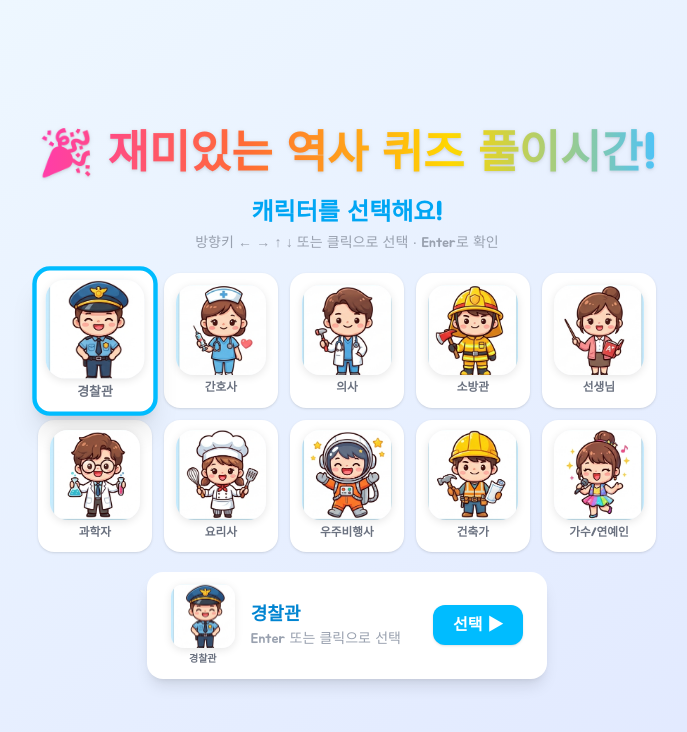
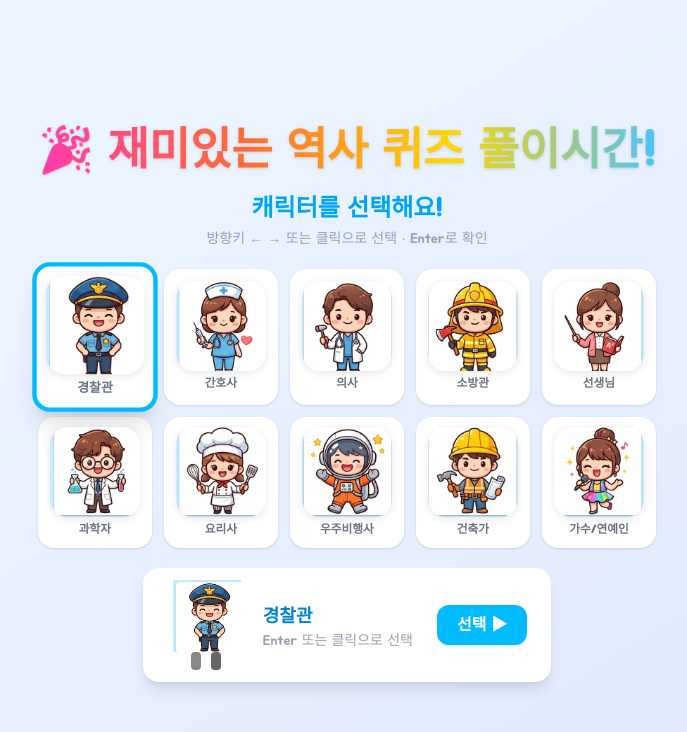
Before and after one commit to jokwang0519/quiz-game, a Next.js app: page /student in a window 1280 px wide. Shown: the top 732 px of the page, without its empty margins (293-980 px from the left). Built offline with nearby package versions, Linux system fonts and the light colour scheme.

Commit message:
자동 저장: ProfileSelect.tsx

```diff
--- a/components/ProfileSelect.tsx
+++ b/components/ProfileSelect.tsx
@@ -20,13 +20,32 @@ export default function ProfileSelect({ onConfirm }: Props) {
   const [step, setStep] = useState<"pick" | "name">("pick");
   const nameRef = useRef<HTMLInputElement>(null);
 
+  // 걷기 애니메이션 상태
+  const [walkKey, setWalkKey] = useState(0);
+  const [walkDir, setWalkDir] = useState<"left" | "right" | null>(null);
+  const [isWalking, setIsWalking] = useState(false);
+  const prevSelected = useRef(1);
+  const walkTimeout = useRef<ReturnType<typeof setTimeout> | null>(null);
+
+  const changeSelected = (newId: number) => {
+    if (newId === selected) return;
+    const dir = newId > prevSelected.current ? "right" : "left";
+    setWalkDir(dir);
+    setIsWalking(true);
+    setWalkKey(k => k + 1);
+    prevSelected.current = newId;
+    setSelected(newId);
+    if (walkTimeout.current) clearTimeout(walkTimeout.current);
+    walkTimeout.current = setTimeout(() => setIsWalking(false), 600);
+  };
+
   useEffect(() => {
     const handler = (e: KeyboardEvent) => {
       if (step === "pick") {
-        if (e.key === "ArrowRight") setSelected(s => s < TOTAL ? s + 1 : 1);
-        else if (e.key === "ArrowLeft") setSelected(s => s > 1 ? s - 1 : TOTAL);
-        else if (e.key === "ArrowDown") setSelected(s => s + COLS <= TOTAL ? s + COLS : s);
-        else if (e.key === "ArrowUp") setSelected(s => s - COLS >= 1 ? s - COLS : s);
+        if (e.key === "ArrowRight") changeSelected(Math.min(selected + 1, TOTAL));
+        else if (e.key === "ArrowLeft") changeSelected(Math.max(selected - 1, 1));
+        else if (e.key === "ArrowDown") { const n = selected + COLS; if (n <= TOTAL) changeSelected(n); }
+        else if (e.key === "ArrowUp") { const n = selected - COLS; if (n >= 1) changeSelected(n); }
         else if (e.key === "Enter") setStep("name");
       } else if (step === "name") {
         if (e.key === "Escape") setStep("pick");
@@ -35,7 +54,7 @@ export default function ProfileSelect({ onConfirm }: Props) {
     };
     window.addEventListener("keydown", handler);
     return () => window.removeEventListener("keydown", handler);
-  }, [step, name]);
+  }, [step, name, selected]);
 
   useEffect(() => {
     if (step === "name") setTimeout(() => nameRef.current?.focus(), 50);
@@ -51,7 +70,46 @@ export default function ProfileSelect({ onConfirm }: Props) {
     onConfirm(selected, name.trim());
   };
 
+  // 걷기 CSS 애니메이션
+  const walkStyle = isWalking && walkDir ? {
+    animation: `walk-${walkDir} 0.55s cubic-bezier(.22,.68,0,1.1) both`,
+  } : {};
+
   return (
+    <>
+      <style>{`
+        @keyframes walk-right {
+          0%   { transform: translateX(-60px) translateY(0px) scaleX(-1); opacity: 0.5; }
+          15%  { transform: translateX(-40px) translateY(-10px) scaleX(-1); opacity: 1; }
+          30%  { transform: translateX(-20px) translateY(0px) scaleX(-1); }
+          45%  { transform: translateX(-8px) translateY(-8px) scaleX(-1); }
+          60%  { transform: translateX(0px) translateY(0px) scaleX(-1); }
+          75%  { transform: translateX(0px) translateY(-4px) scaleX(1); }
+          100% { transform: translateX(0px) translateY(0px) scaleX(1); }
+        }
+        @keyframes walk-left {
+          0%   { transform: translateX(60px) translateY(0px) scaleX(1); opacity: 0.5; }
+          15%  { transform: translateX(40px) translateY(-10px) scaleX(1); opacity: 1; }
+          30%  { transform: translateX(20px) translateY(0px) scaleX(1); }
+          45%  { transform: translateX(8px) translateY(-8px) scaleX(1); }
+          60%  { transform: translateX(0px) translateY(0px) scaleX(1); }
+          75%  { transform: translateX(0px) translateY(-4px) scaleX(-1); }
+          100% { transform: translateX(0px) translateY(0px) scaleX(-1); }
+        }
+        @keyframes leg-swing {
+          0%, 100% { transform: rotate(-18deg); }
+          50%       { transform: rotate(18deg); }
+        }
+        @keyframes arm-swing {
+          0%, 100% { transform: rotate(14deg); }
+          50%       { transform: rotate(-14deg); }
+        }
+        @keyframes body-bob {
+          0%, 100% { transform: translateY(0px); }
+          50%       { transform: translateY(-4px); }
+        }
+      `}</style>
+
       <div className="min-h-screen bg-gradient-to-br from-sky-50 to-indigo-100 flex flex-col items-center justify-center p-4">
 
         <h1 className="font-extrabold mb-2 drop-shadow text-center" style={{
@@ -67,14 +125,14 @@ export default function ProfileSelect({ onConfirm }: Props) {
         {step === "pick" && (
           <>
             <h2 className="text-2xl font-extrabold text-sky-500 mb-1">캐릭터를 선택해요!</h2>
-          <p className="text-gray-400 text-sm mb-5">방향키 ← → ↑ ↓ 또는 클릭으로 선택 · Enter로 확인</p>
+            <p className="text-gray-400 text-sm mb-5">방향키 ← → 또는 클릭으로 선택 · Enter로 확인</p>
 
             <div className="grid gap-3" style={{ gridTemplateColumns: `repeat(${COLS}, 1fr)` }}>
               {Array.from({ length: TOTAL }, (_, i) => i + 1).map(id => (
                 <button
                   key={id}
-                onClick={() => { setSelected(id); setStep("name"); }}
-                onMouseEnter={() => setSelected(id)}
+                  onClick={() => { changeSelected(id); setStep("name"); }}
+                  onMouseEnter={() => changeSelected(id)}
                   className={`rounded-2xl p-2 transition-all duration-150 outline-none bg-white flex items-center justify-center
                     ${selected === id
                       ? "border-4 border-sky-400 scale-110 shadow-xl"
@@ -86,19 +144,80 @@ export default function ProfileSelect({ onConfirm }: Props) {
               ))}
             </div>
 
-          <div className="mt-5 flex items-center gap-4 bg-white rounded-2xl shadow-lg px-6 py-3">
-            <CharacterAvatar id={selected} size={64} />
-            <div>
+            {/* 걷기 프리뷰 */}
+            <div className="mt-5 flex items-center gap-4 bg-white rounded-2xl shadow-lg px-6 py-3" style={{ overflow: "hidden", minWidth: 280 }}>
+              {/* 걷는 캐릭터 + 다리 스윙 */}
+              <div style={{ position: "relative", width: 80, height: 90, flexShrink: 0 }}>
+                {/* 캐릭터 몸체 — 걷기 이동 애니메이션 */}
+                <div
+                  key={walkKey}
+                  style={{
+                    position: "absolute", inset: 0,
+                    ...walkStyle,
+                  }}
+                >
+                  {/* 몸 업다운 */}
+                  <div style={{
+                    animation: isWalking ? "body-bob 0.18s ease-in-out infinite" : "none",
+                    width: "100%", height: "80%",
+                  }}>
+                    <img
+                      src={`/characters/char_${selected}.png`}
+                      alt={LABELS[selected]}
+                      style={{ width: "100%", height: "100%", objectFit: "contain" }}
+                      onError={e => { (e.target as HTMLImageElement).style.opacity = "0"; }}
+                    />
+                  </div>
+                  {/* 다리 1 */}
+                  <div style={{
+                    position: "absolute", bottom: 0, left: "30%",
+                    width: 10, height: 18,
+                    background: "#888",
+                    borderRadius: 4,
+                    transformOrigin: "top center",
+                    animation: isWalking ? "leg-swing 0.18s ease-in-out infinite" : "none",
+                  }} />
+                  {/* 다리 2 (반대 위상) */}
+                  <div style={{
+                    position: "absolute", bottom: 0, left: "55%",
+                    width: 10, height: 18,
+                    background: "#666",
+                    borderRadius: 4,
+                    transformOrigin: "top center",
+                    animation: isWalking ? "leg-swing 0.18s 0.09s ease-in-out infinite" : "none",
+                  }} />
+                </div>
+              </div>
+
+              {/* 발자국 트랙 */}
+              <div style={{ flex: 1 }}>
+                <div style={{ display: "flex", gap: 4, marginBottom: 4, alignItems: "center" }}>
+                  {isWalking && ["👣","✨","💨"].map((e, i) => (
+                    <span key={i} style={{
+                      fontSize: 16, opacity: 0,
+                      animation: `fade-step 0.5s ${i * 0.12}s ease forwards`,
+                    }}>{e}</span>
+                  ))}
+                </div>
                 <p className="font-bold text-sky-600 text-lg">{LABELS[selected]}</p>
                 <p className="text-gray-400 text-sm">Enter 또는 클릭으로 선택</p>
               </div>
+
               <button
                 onClick={() => setStep("name")}
-              className="ml-4 px-5 py-2 bg-sky-400 hover:bg-sky-500 text-white rounded-xl font-bold shadow"
+                className="ml-2 px-5 py-2 bg-sky-400 hover:bg-sky-500 text-white rounded-xl font-bold shadow"
               >
                 선택 ▶
               </button>
             </div>
+
+            <style>{`
+              @keyframes fade-step {
+                0%   { opacity: 0; transform: translateY(4px); }
+                40%  { opacity: 1; transform: translateY(0); }
+                100% { opacity: 0; transform: translateY(-4px); }
+              }
+            `}</style>
           </>
         )}
 
@@ -141,5 +260,6 @@ export default function ProfileSelect({ onConfirm }: Props) {
           </>
         )}
       </div>
+    </>
   );
 }
```
Lines whose indentation alone changed are shown as unchanged.
